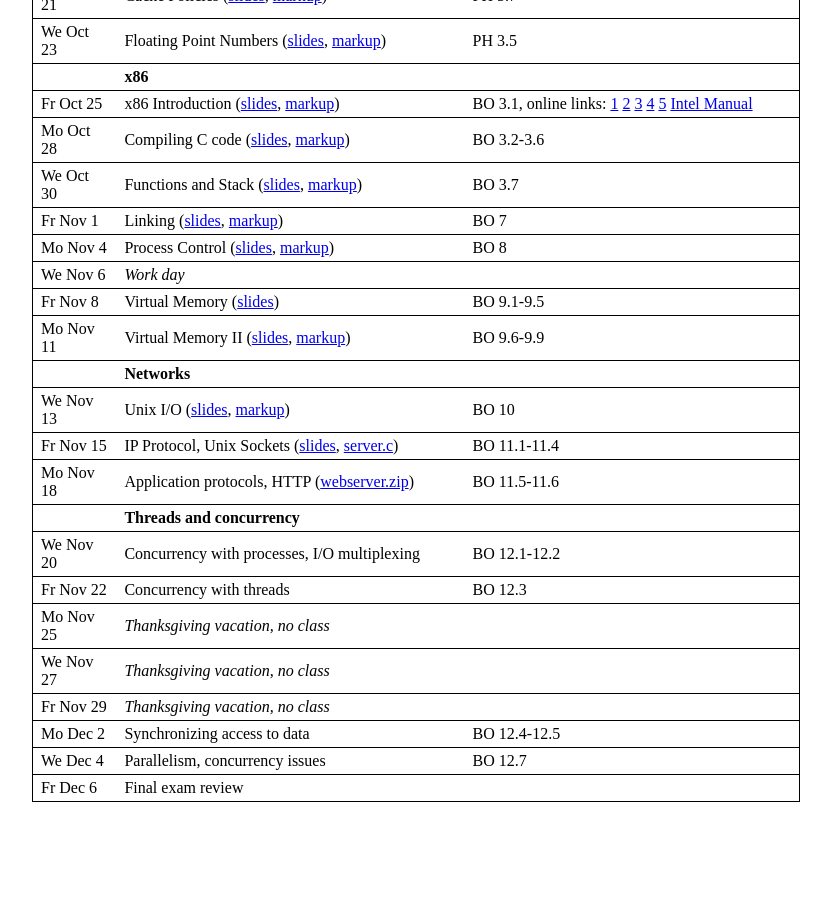
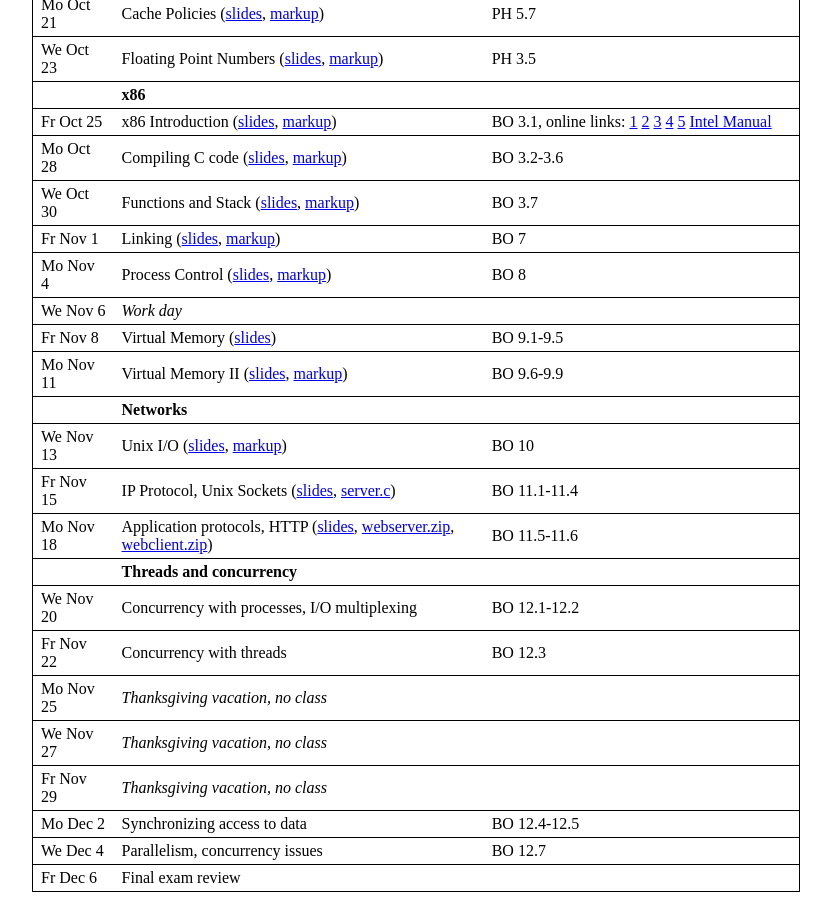
Before and after one commit to jhucsf/fall2019, a Jekyll site: the page built from index.md, in a window 1280 px wide and 900 px high, scrolled down 2278 px. Shown: the whole window, without its empty margins (224-1055 px from the left). Built offline with Jekyll 4.4.1, drawn with Linux system fonts in a browser that asks for light colours; before the commit the page ends 3088 px from its top, so only the background shows below that.

Commit message:
lecture 31 materials

```diff
--- a/index.md
+++ b/index.md
@@ -107,7 +107,7 @@ Mo Nov 11  | Virtual Memory II ([slides](lec/lec28.pdf), [markup](lec/lec28-ink.
           | **Networks**
 We Nov 13  | Unix I/O ([slides](lec/lec29.pdf), [markup](lec/lec29-ink.pdf)) | BO 10
 Fr Nov 15  | IP Protocol, Unix Sockets ([slides](lec/lec30.pdf), [server.c](res/server.c))                 | BO 11.1-11.4
-Mo Nov 18 | Application protocols, HTTP  ([webserver.zip](res/webserver.zip))            | BO 11.5-11.6
+Mo Nov 18 | Application protocols, HTTP  ([slides](lec/lec31.pdf), [webserver.zip](res/webserver.zip), [webclient.zip](res/webclient.zip))            | BO 11.5-11.6
           | **Threads and concurrency**
 We Nov 20 | Concurrency with processes, I/O multiplexing | BO 12.1-12.2
 Fr Nov 22 | Concurrency with threads                  | BO 12.3
```
Also changed, not shown: 2 other files.
